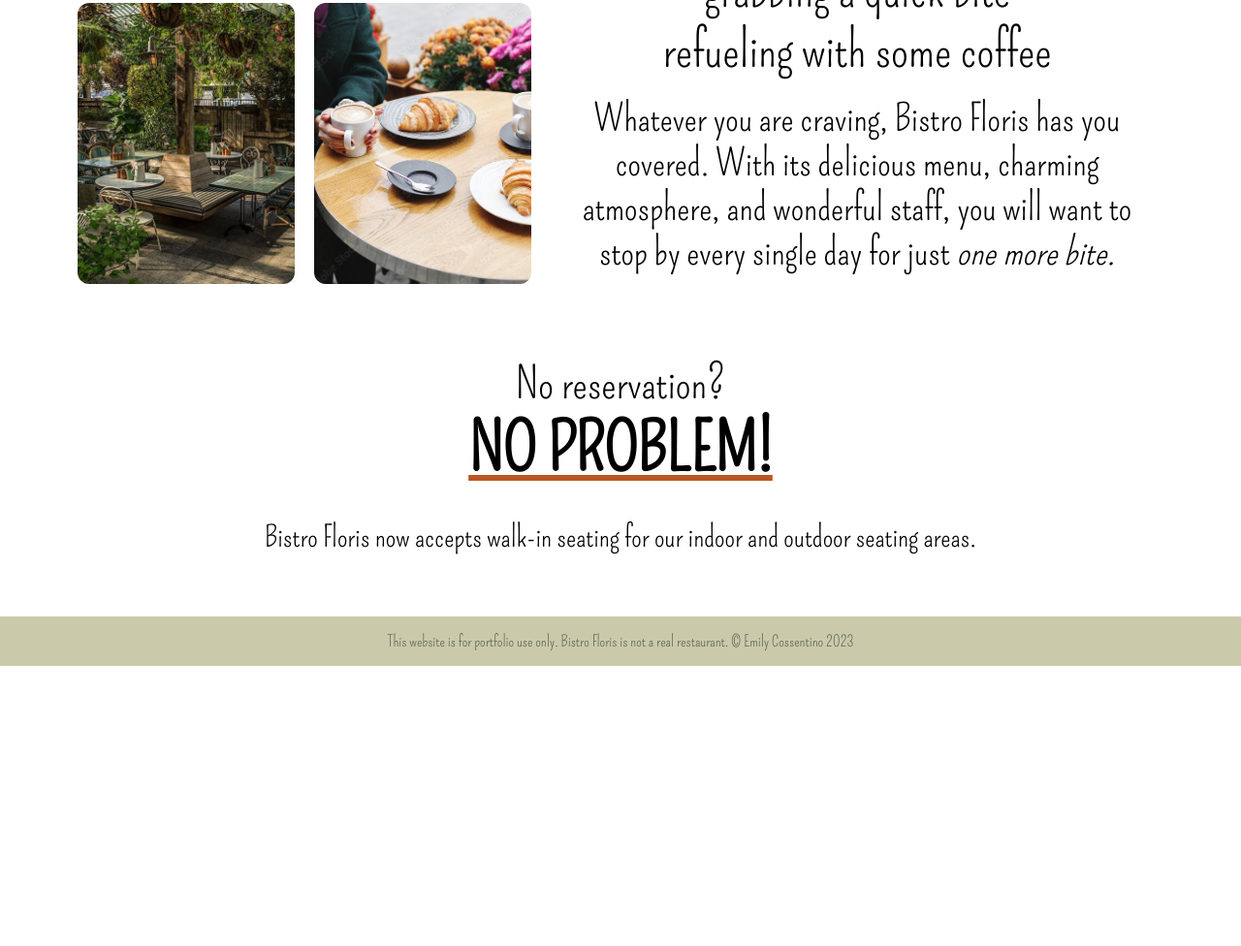
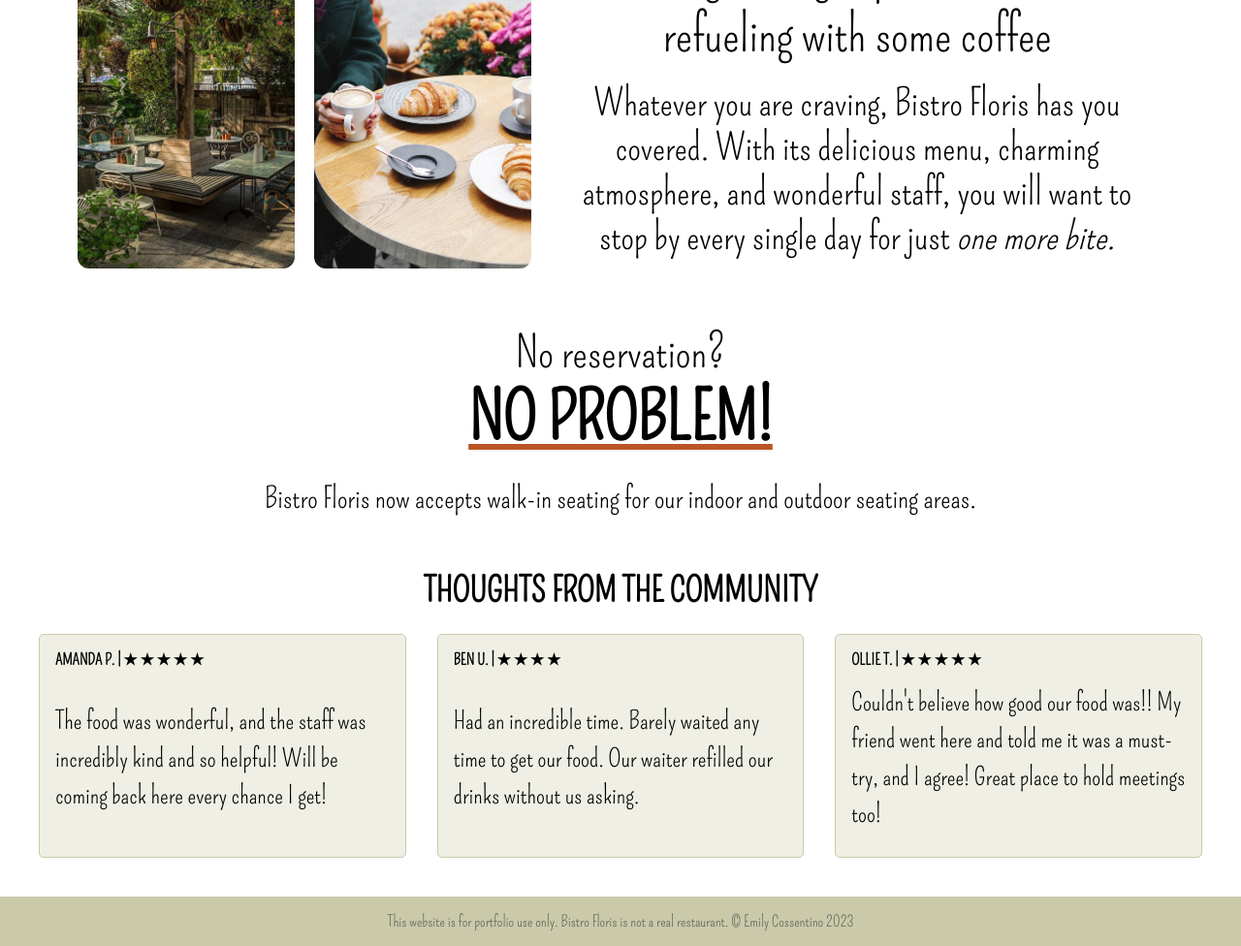
Before and after one commit to cossenerem/restaurant-site, a website: page index.html in a window 1280 px wide. Shown: the part 774-1750 px from the top of the page at 97% size. Before the commit the page ends 1461 px from the top, so only its background shows below. Drawn offline with Linux system fonts and the light colour scheme; a web font is replaced by a local one.

Commit message:
reviews added

```diff
--- a/css/styles.scss
+++ b/css/styles.scss
@@ -1,5 +1,6 @@
 $sage: #cacaaa;
 $sageop: rgba(202, 202, 170, .9);
+$sageop2: rgba(202, 202, 170, .3);
 $ebony: #596157;
 $orange: #BA5624;
 $plum: #8D3B72;
@@ -268,7 +269,6 @@ header {
     display: block;
     text-align: center;
     padding: 3rem;
-    padding-top: 4rem;
     font-family: pomp;
     font-size: 35px;
 }
@@ -319,7 +319,7 @@ header {
 .reservation {
     text-align: center;
     font-family: pomp;
-    padding: 2rem;
+    padding: 1rem;
     font-size: 45px;
 }
 
@@ -329,10 +329,94 @@ header {
 }
 
 .res2 {
-    padding: 2rem;
+    padding: 1.5rem;
     font-size: 30px;
 }
 /* END RESERVATION */
+
+/* REVIEWS */
+.thoughts {
+    display: flex;
+    font-family: pomp;
+    justify-content: center;
+    font-size: 30px;
+    padding: 1rem;
+    padding-bottom: 0;
+}
+
+.reviews {
+    display: flex;
+    flex-wrap: wrap;
+    list-style: none;
+    margin: 1.5rem;
+    margin-top: 0.5rem;
+    padding: 0;
+    display: grid;
+    grid-template-columns: 1fr 1fr 1fr;
+}
+
+@media screen and (max-width: 600px) {
+    .reviews {
+    margin: 1rem;
+    margin-top: 0.5rem;
+    display: grid;
+    grid-template-columns: 1fr 1fr;
+    grid-template-rows: 1fr 1fr;
+    }
+}
+
+.cards-item {
+    display: flex;
+    padding: 1rem;
+}
+
+.card {
+    background-color: $sageop2;
+    border-radius: 5px;
+    display: flex;
+    flex-direction: column;
+    border: 1px solid $sage;
+}
+
+.card-content {
+    display: flex;
+    flex: 1 1 auto;
+    flex-direction: column;
+    padding: 1rem;
+}
+
+@media screen and (max-width: 600px) {
+    .cards-item:nth-child(3) {
+        grid-column: span 2;
+        justify-content: center;
+
+    }
+}
+
+.review-name {
+    display: flex;
+    flex: 1 1 auto;
+    flex-direction: column;
+    padding-bottom: 1rem;
+    font-family: pomp;
+    font-weight: bold;
+}
+
+.review-text {
+    flex: 1 1 auto;
+    line-height: 1.5;
+    margin-bottom: 0.5rem;
+    font-family: pomp;
+    font-size: 2vw;
+}
+
+@media screen and (max-width: 600px) {
+    .review-text {
+        font-size: 3vw;
+    }
+}
+
+/* END REVIEWS */
 
         /* END HOME PAGE */
 
--- a/index.html
+++ b/index.html
@@ -60,6 +60,39 @@
   </div>
 </div>
 
+<div class="thoughts">
+  <h3>THOUGHTS FROM THE COMMUNITY</h3>
+</div>
+
+<div>
+  <ul class="reviews">
+    <li class="cards-item">
+      <div class="card">
+        <div class="card-content">
+          <div class="review-name">AMANDA P. | &#9733; &#9733; &#9733; &#9733; &#9733;</div>
+          <p class="review-text">The food was wonderful, and the staff was incredibly kind and so helpful! Will be coming back here every chance I get!</p>
+        </div>
+      </div>
+    </li>
+    <li class="cards-item">
+      <div class="card">
+        <div class="card-content">
+          <div class="review-name">BEN U. | &#9733; &#9733; &#9733; &#9733;</div>
+          <p class="review-text">Had an incredible time. Barely waited any time to get our food. Our waiter refilled our drinks without us asking.</p>
+        </div>
+      </div>
+    </li>
+    <li class="cards-item">
+      <div class="card">
+        <div class="card-content">
+          <div class="review-name">OLLIE T. | &#9733; &#9733; &#9733; &#9733; &#9733;</div>
+          <p class="review-text">Couldn't believe how good our food was!! My friend went here and told me it was a must-try, and I agree! Great place to hold meetings too!</p>
+        </div>
+      </div>
+    </li>
+  </ul>
+</div>
+
 <footer>
   <p>This website is for portfolio use only. Bistro Floris is not a real restaurant. &copy; Emily Cossentino 2023</p>
 </footer>
```
Also changed, not shown: css/styles.css, 1 other file.
